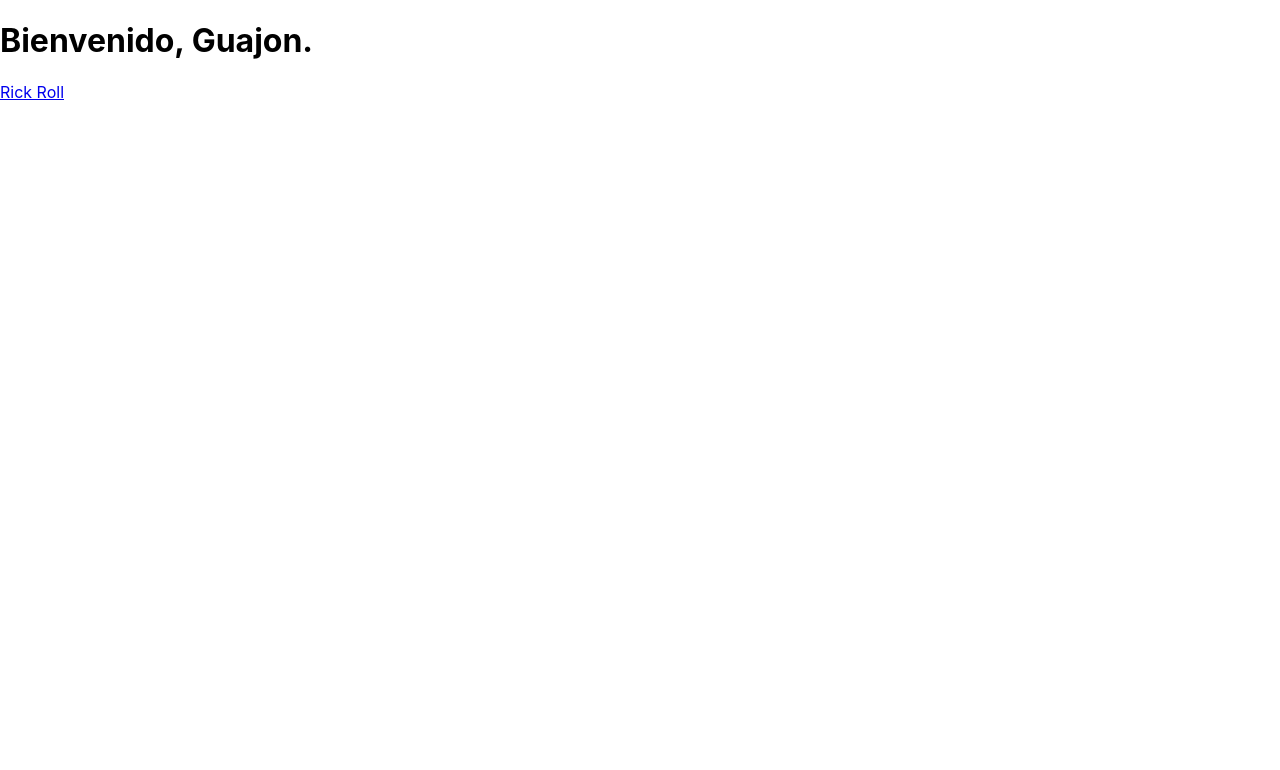
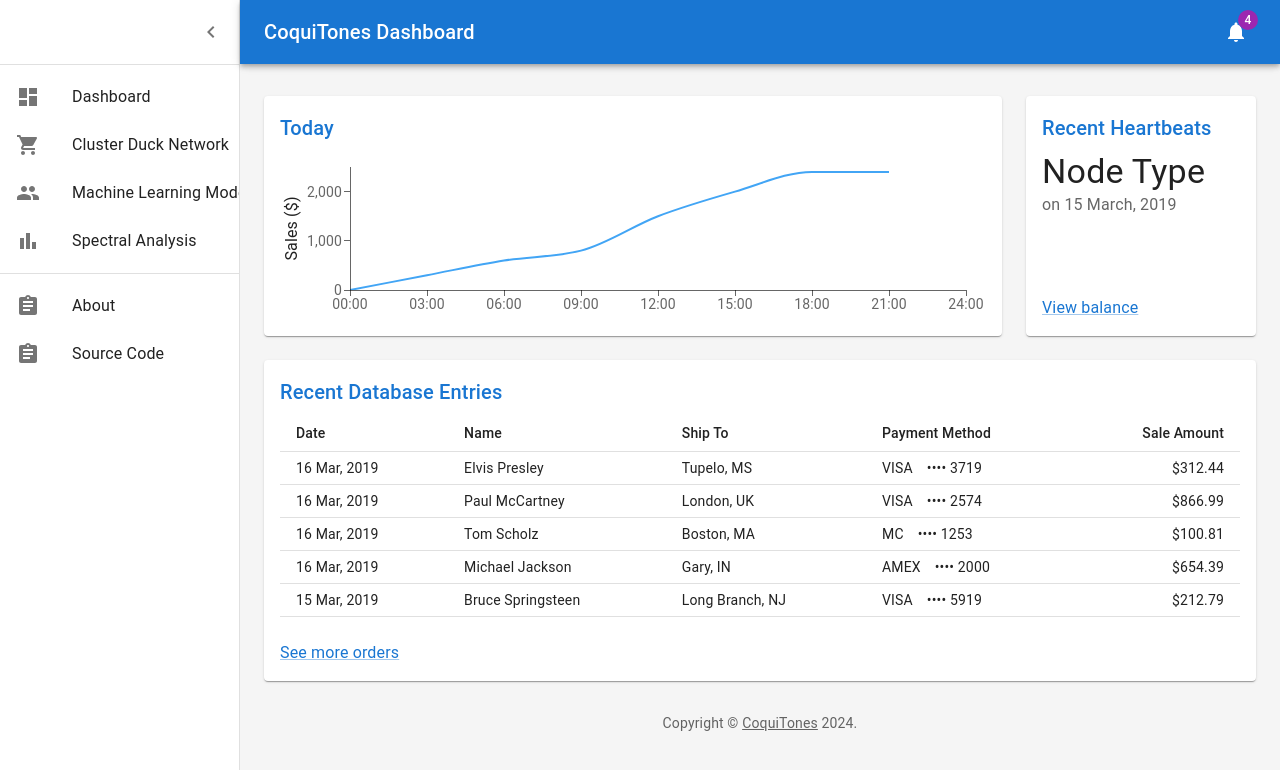
Before and after one commit to AlonsoUriarte14/CoquiTones, a React (Create React App) app in the folder Frontend/: page / in a window 1280 px wide. Shown: the top 770 px of the page. Built offline with nearby package versions, Linux system fonts and the light colour scheme.

Commit message:
updated and moved mui components

```diff
--- a/Frontend/src/App.js
+++ b/Frontend/src/App.js
@@ -1,14 +1,10 @@
 import logo from './logo.svg';
 import './App.css';
-
+import Dashboard from './pages/Dashboard';
 function App() {
   return (
     <div>
-    <h1>Bienvenido, Guajon.</h1>
-
-    <a href="https://www.youtube.com/embed/dQw4w9WgXcQ?si=vWZGSEBX_qQSUZNu" >
-      Rick Roll
-    </a>
+      <Dashboard />
 
     </div>
   );
--- a/Frontend/src/components/dashboard/Deposits.js
+++ b/Frontend/src/components/dashboard/Deposits.js
@@ -10,9 +10,9 @@ function preventDefault(event) {
 export default function Deposits() {
 	return (
 		<React.Fragment>
-			<Title>Recent Deposits</Title>
+			<Title>Recent Heartbeats</Title>
 			<Typography component="p" variant="h4">
-				$3,024.00
+				Node Type
 			</Typography>
 			<Typography color="text.secondary" sx={{ flex: 1 }}>
 				on 15 March, 2019
--- a/Frontend/src/components/dashboard/Orders.js
+++ b/Frontend/src/components/dashboard/Orders.js
@@ -55,7 +55,7 @@ function preventDefault(event) {
 export default function Orders() {
     return (
         <React.Fragment>
-            <Title>Recent Orders</Title>
+            <Title>Recent Database Entries </Title>
             <Table size="small">
                 <TableHead>
                     <TableRow>
--- a/Frontend/src/components/dashboard/listItems.js
+++ b/Frontend/src/components/dashboard/listItems.js
@@ -22,51 +22,37 @@ export const mainListItems = (
 			<ListItemIcon>
 				<ShoppingCartIcon />
 			</ListItemIcon>
-			<ListItemText primary="Orders" />
+			<ListItemText primary="Cluster Duck Network" />
 		</ListItemButton>
 		<ListItemButton>
 			<ListItemIcon>
 				<PeopleIcon />
 			</ListItemIcon>
-			<ListItemText primary="Customers" />
+			<ListItemText primary="Machine Learning Model Analysis" />
 		</ListItemButton>
 		<ListItemButton>
 			<ListItemIcon>
 				<BarChartIcon />
 			</ListItemIcon>
-			<ListItemText primary="Reports" />
-		</ListItemButton>
-		<ListItemButton>
-			<ListItemIcon>
-				<LayersIcon />
-			</ListItemIcon>
-			<ListItemText primary="Integrations" />
+			<ListItemText primary="Spectral Analysis " />
 		</ListItemButton>
 	</React.Fragment>
 );
 
 export const secondaryListItems = (
 	<React.Fragment>
-		<ListSubheader component="div" inset>
-			Saved reports
-		</ListSubheader>
+
 		<ListItemButton>
 			<ListItemIcon>
 				<AssignmentIcon />
 			</ListItemIcon>
-			<ListItemText primary="Current month" />
+			<ListItemText primary="About" />
 		</ListItemButton>
 		<ListItemButton>
 			<ListItemIcon>
 				<AssignmentIcon />
 			</ListItemIcon>
-			<ListItemText primary="Last quarter" />
-		</ListItemButton>
-		<ListItemButton>
-			<ListItemIcon>
-				<AssignmentIcon />
-			</ListItemIcon>
-			<ListItemText primary="Year-end sale" />
+			<ListItemText primary="Source Code" />
 		</ListItemButton>
 	</React.Fragment>
 );
--- a/Frontend/src/components/dashboard/Dashboard.js
+++ b/Frontend/src/pages/Dashboard.js
@@ -19,10 +19,10 @@ import ChevronLeftIcon from '@mui/icons-material/ChevronLeft';
 import NotificationsIcon from '@mui/icons-material/Notifications';
 
 
-import { mainListItems, secondaryListItems } from './listItems';
-import Chart from './Chart';
-import Deposits from './Deposits';
-import Orders from './Orders';
+import { mainListItems, secondaryListItems } from '../components/dashboard/listItems';
+import Chart from '../components/dashboard/Chart';
+import Deposits from '../components/dashboard/Deposits';
+import Orders from '../components/dashboard/Orders';
 
 function Copyright(props) {
 	return (
@@ -121,7 +121,7 @@ export default function Dashboard() {
 							noWrap
 							sx={{ flexGrow: 1 }}
 						>
-							Dashboard
+							CoquiTones Dashboard
 						</Typography>
 						<IconButton color="inherit">
 							<Badge badgeContent={4} color="secondary">
```
Also changed, not shown: Frontend/src/pages/Home/Home.js (deleted), Frontend/src/pages/MachineLearningModel/MachineLearningModel.js (deleted), Frontend/src/pages/NetworkStatus/NetworkStatus.js (deleted), Frontend/src/pages/SoundAnalysisTools/SoundAnalysisTools.js (deleted).
